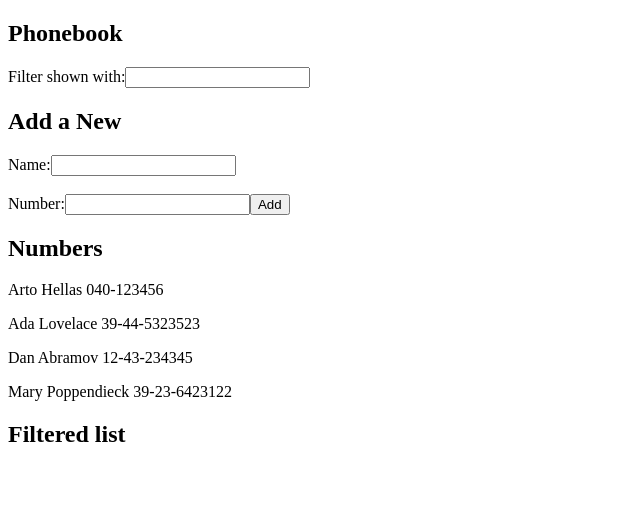
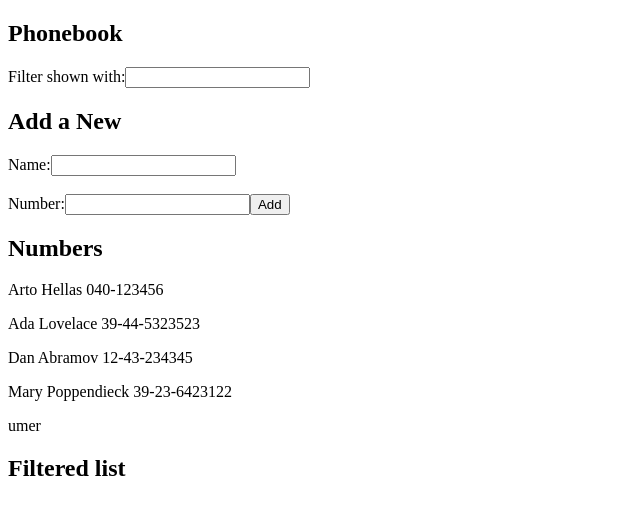
Before and after one commit to aum1618/part-2, a React (Create React App) app in the folder phonebook/: page / in a window 1280 px wide. Shown: the top 514 px of the page, without its empty margins (0-640 px from the left). Built offline with nearby package versions, Linux system fonts and the light colour scheme; data requests are answered from the project's data file.

Commit message:
exercise 2.15 done

```diff
--- a/phonebook/db.json
+++ b/phonebook/db.json
@@ -1,5 +1,5 @@
 {
-    "persons":[
+  "persons": [
     {
       "name": "Arto Hellas",
       "number": "040-123456",
@@ -19,6 +19,11 @@
       "name": "Mary Poppendieck",
       "number": "39-23-6423122",
       "id": 4
+    },
+    {
+      "name": "umer",
+      "number": "",
+      "id": 5
     }
   ]
 }
--- a/phonebook/src/App.js
+++ b/phonebook/src/App.js
@@ -56,12 +56,22 @@ function NameList() {
       // Add the current value of "name" to the "names" array
       let Data = { name: newName, number: number };
       setNames([...names, Data]);
+      changedb()
+
 
       // Reset the value of "name" to an empty string
       setName('');
       setNumber('');
     }
   }
+  const changedb=()=>{
+    const newObj={name:newName,number:number}
+    axios.post('http://localhost:3001/persons',newObj)
+    .then(response=>{
+      console.log(response)
+    })
+  }
+
 
 
   return (
```
Lines whose indentation alone changed are shown as unchanged.
